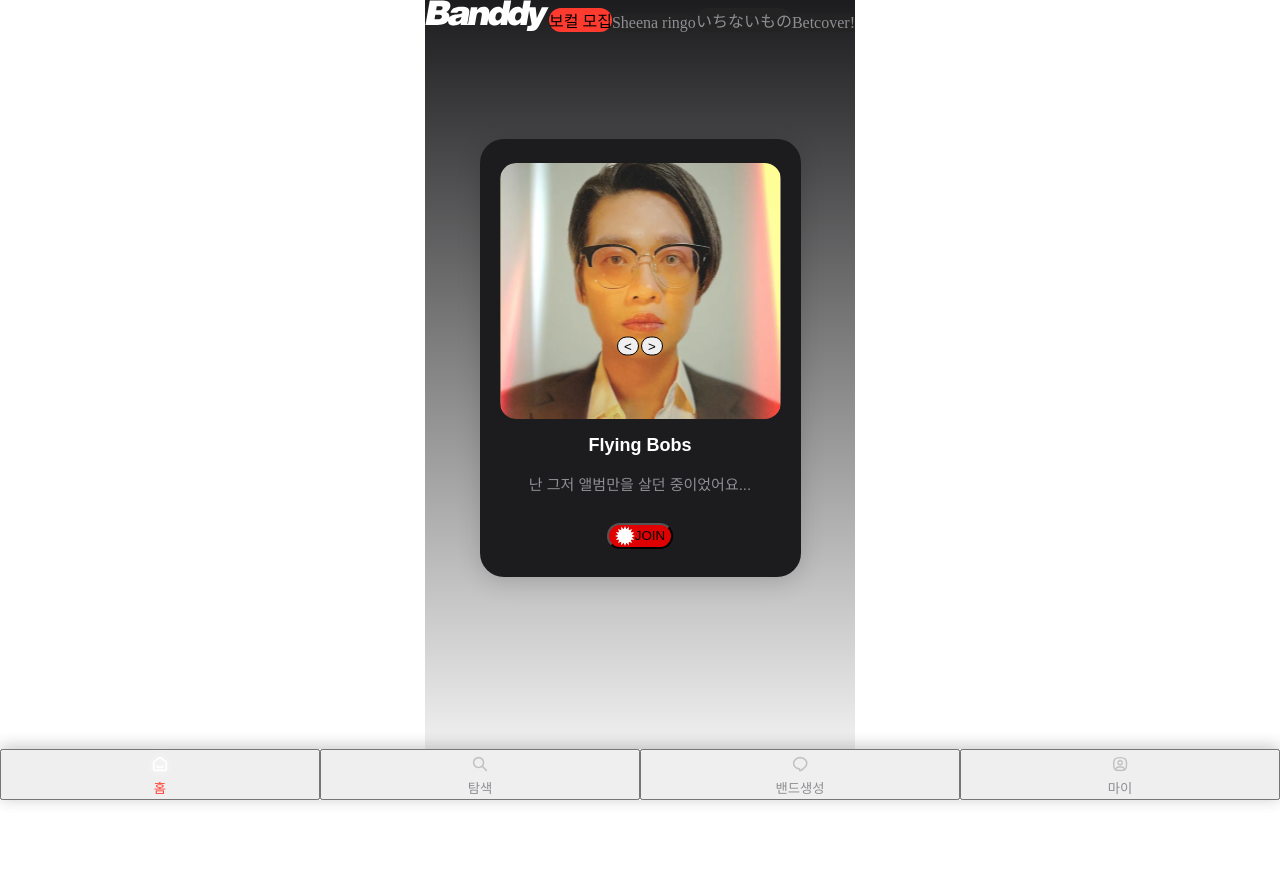
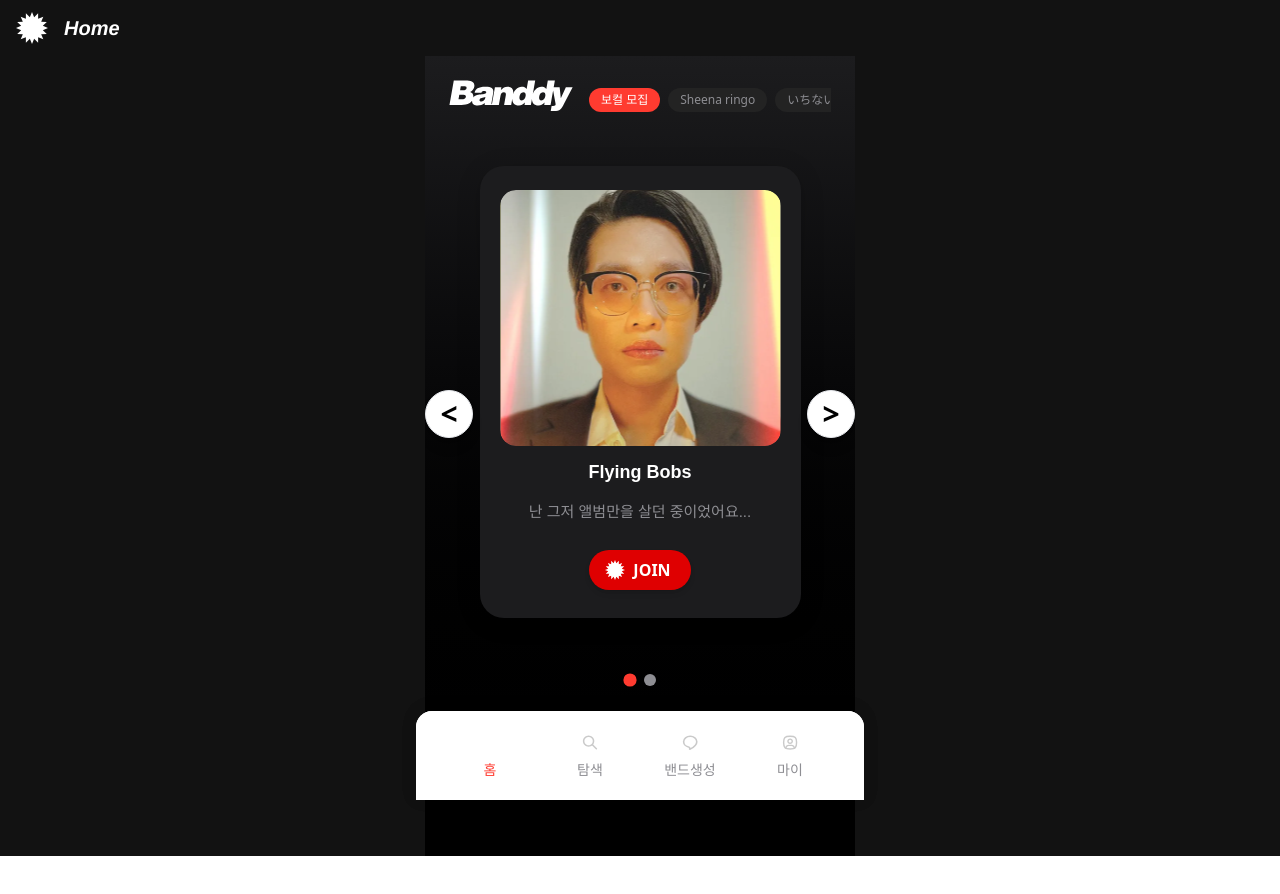
Before and after one commit to UMC-Banddy/client, a React (Vite) app: page / in a window 1280 px wide. Shown: the top 894 px of the page. After the commit the page ends 856 px from the top, so only its background shows below. Built offline with nearby package versions, Linux system fonts and the light colour scheme.

Commit message:
fix : header bar tailwind4에 맞춰서 수정

```diff
--- a/src/index.css
+++ b/src/index.css
@@ -1,6 +1,4 @@
-@tailwind base;
-@tailwind components;
-@tailwind utilities;
+@import "tailwindcss";
 
 /* === Font Face: Helvetica === */
 @font-face {
@@ -97,28 +95,23 @@
   label,
   textarea,
   hr {
-    margin: 0;
+    /* margin: 0; */
   }
 
   html,
-  body {
-    height: 100%;
+  body,
+  #root {
+    @apply w-full h-full min-h-screen;
   }
 
   body {
-    margin: 0;
+    /* margin: 0; */
     overflow-x: hidden;
   }
 
   *,
   *::before,
   *::after {
-    box-sizing: border-box;
-  }
-
-  :root {
-    display: flex;
-    flex-direction: column;
-    align-items: center;
+    /* box-sizing: border-box; */
   }
 }
--- /dev/null
+++ b/src/widgets/Layout/Header.tsx
@@ -0,0 +1,44 @@
+import React from "react";
+import { useLocation, useNavigate } from "react-router-dom";
+import whiteStar from "@/assets/logos/white-star.svg";
+import backIcon from "@/assets/icons/back.svg";
+
+const routeNameMap: Record<string, string> = {
+  "/": "Home",
+  "/search": "Search",
+  "/band": "Band",
+  "/my": "My",
+  // 필요시 추가
+};
+
+const Header = () => {
+  const location = useLocation();
+  const navigate = useNavigate();
+  const routeName = routeNameMap[location.pathname] || "";
+  const depth = location.pathname.split("/").filter(Boolean).length;
+
+  return (
+    <header className="w-full h-14 flex items-center px-4 bg-transparent">
+      {depth >= 2 ? (
+        <button
+          onClick={() => navigate(-1)}
+          className="w-8 h-8 flex items-center justify-center focus:outline-none"
+        >
+          <img src={backIcon} alt="Back" className="w-8 h-8" />
+        </button>
+      ) : (
+        <>
+          <img src={whiteStar} alt="Banddy Logo" className="w-8 h-8" />
+          <span
+            className="ml-4 text-white text-xl font-bold italic"
+            style={{ fontFamily: "Helvetica, Arial, sans-serif" }}
+          >
+            {routeName}
+          </span>
+        </>
+      )}
+    </header>
+  );
+};
+
+export default Header;
--- a/src/widgets/Layout/Layout.tsx
+++ b/src/widgets/Layout/Layout.tsx
@@ -1,5 +1,6 @@
 import { Outlet, useLocation } from "react-router-dom";
 import BottomBar from "@/widgets/Layout/BottomBar";
+import Header from "./Header";
 
 export default function Layout() {
   const location = useLocation();
@@ -14,8 +15,9 @@ export default function Layout() {
   ].some((path) => location.pathname.startsWith(path));
 
   return (
-    <div className="relative min-h-screen min-h-[100dvh] flex flex-col bg-gray-50 overflow-hidden w-full">
-      <main className="flex-1 flex flex-col items-center justify-center pb-[120px] w-full max-w-md mx-auto">
+    <div className="relative min-h-screen min-h-[100dvh] flex flex-col bg-[#121212] overflow-hidden w-full">
+      <Header />
+      <main className="flex-1 flex flex-col items-center justify-center  w-full max-w-md mx-auto gap-y-8">
         <Outlet />
       </main>
       {!hideBottomBar && <BottomBar />}
```
Also changed, not shown: src/assets/icons/back.svg (added).
